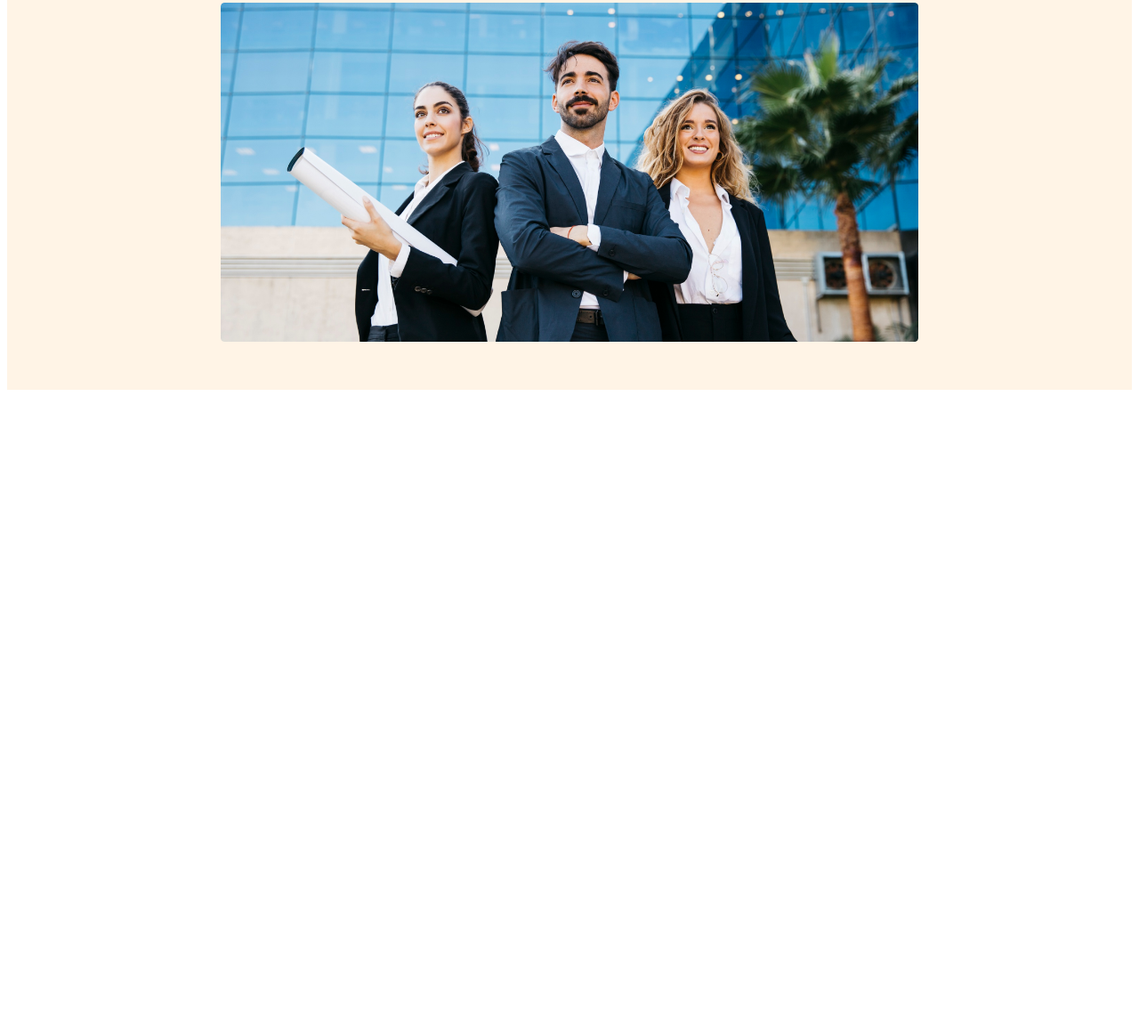
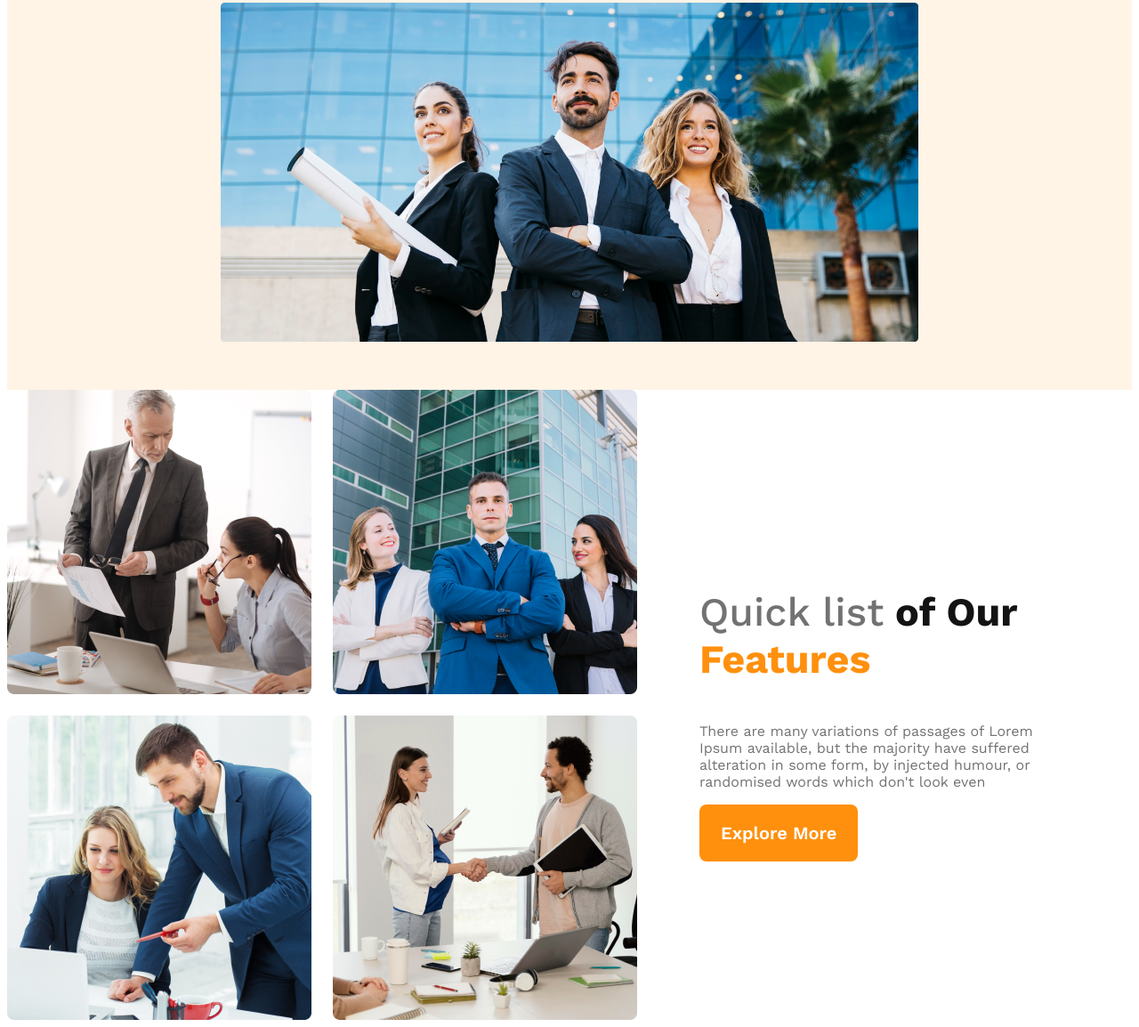
Before and after one commit to Yeadd/G3-architect, a plain HTML site: page index.html in a window 1280 px wide. Shown: the part 573-1727 px from the top of the page at 89% size. Before the commit the page ends 1019 px from the top, so only its background shows below. Drawn offline with nearby package versions, Linux system fonts and the light colour scheme.

Commit message:
features added

```diff
--- a/index.html
+++ b/index.html
@@ -7,6 +7,7 @@
     <link rel="stylesheet" href="styles/style.css">
 </head>
 <body>
+    <!-- HEADER SECTION START -->
     <header>
         <nav>
             <h3 class="nav-title">G3 Architects</h3>
@@ -29,9 +30,29 @@
             </div>
             <img src="images/banner.png" alt="">
         </div>
+        <!-- HEADER SECTION END -->
     </header>
     <main>
-
+        <!-- TEAMS SECTION START -->
+        <section class="teams-container">
+            <div class="teams-imgs">
+                <img src="images/team1.png" alt="">
+                <img src="images/team2.png" alt="">
+                <img src="images/team3.png" alt="">
+                <img src="images/team4.png" alt="">
+            </div>
+            <div class="teams-content">
+                <h3 class="teams-title">
+                    <span class="quick-list">Quick list</span> <span class="of-our">of Our</span> <span class="features">Features</span>
+                </h3>
+                <p class="teams-description">
+                    There are many variations of passages of Lorem Ipsum available, but the majority have suffered alteration in some form, by injected humour, or randomised words which don't look even
+                </p>
+                <button class="button-primary">
+                    Explore More
+                </button>
+            </div>
+        </section>
     </main>
     <footer>
 
--- a/styles/style.css
+++ b/styles/style.css
@@ -85,3 +85,42 @@
     flex-direction: column;
   }
 }
+
+/* main styles */
+main{
+  max-width: 1440px;
+  margin: 0 auto;
+}
+.teams-container{
+  display: flex;
+  align-items: center;
+}
+.teams-imgs{
+  display: grid;
+  grid-template-columns: repeat(2, 1fr);
+  gap: 1.5rem;
+}
+.teams-content{
+  padding-left: 70px;
+  padding-right: 70px;
+}
+.teams-title{
+  font-size: 2.8rem;
+}
+.teams-title .quick-list{
+  font-weight: 500;
+  color: #727272;
+}
+.teams-title .of-our{
+  font-weight: 700;
+  color: #131313;
+}
+.teams-title .features{
+  font-weight: 700;
+  color: #FF900E;
+}
+.teams-description{
+  color: #727272;
+  font-weight:400 ;
+  font-size: 1rem;
+}
```
